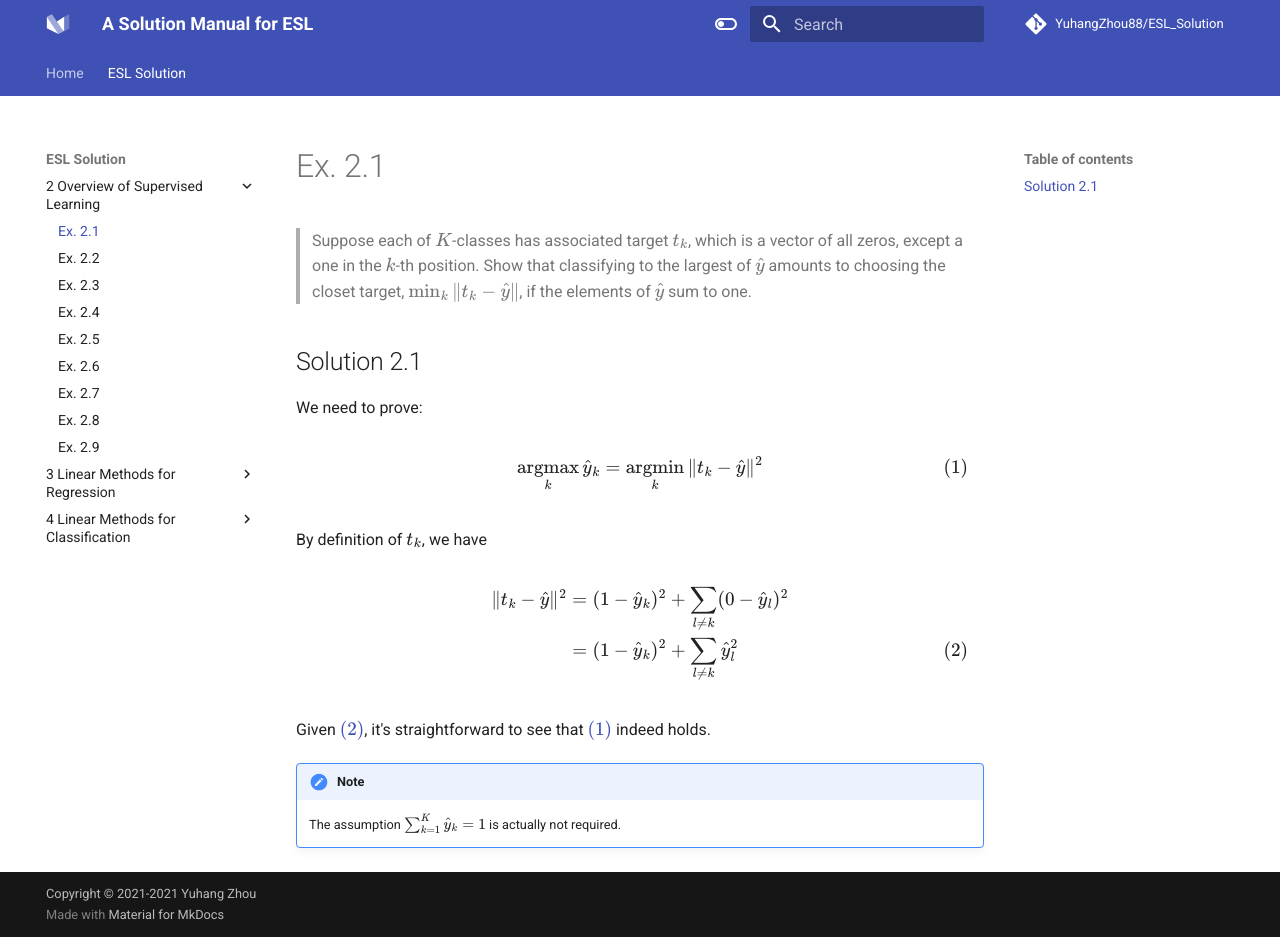
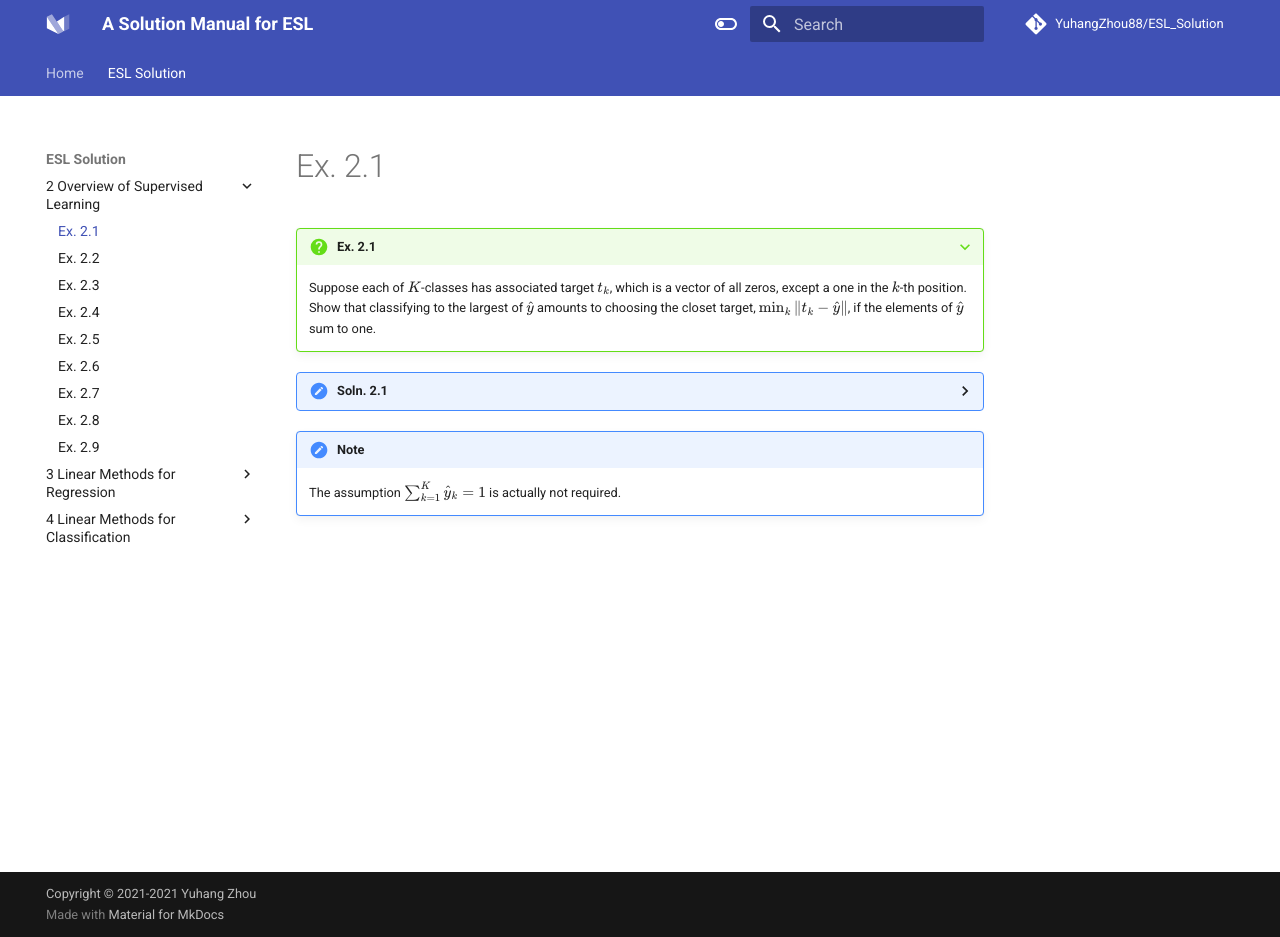
Before and after one commit to YuhangZhou88/ESL_Solution, an MkDocs documentation site: the page built from docs/ESL-Solution/2-Overview-of-Supervised-Learning/ex2-1.md, in a window 1280 px wide and 937 px high. Built offline with MkDocs 1.6.1 and Material for MkDocs 9.7.7, drawn with Linux system fonts in a browser that asks for light colours; comment, search, counter and statistics services are not loaded.

Commit message:
clean up ex 2.1

```diff
--- a/docs/ESL-Solution/2-Overview-of-Supervised-Learning/ex2-1.md
+++ b/docs/ESL-Solution/2-Overview-of-Supervised-Learning/ex2-1.md
@@ -8,29 +8,29 @@ weight: 1
 toc: false
 ---
 
-> Suppose each of $K$-classes has associated target $t_k$, which is a vector of all zeros, except a one in the $k$-th position. Show that classifying to the largest of $\hat y$ amounts to choosing the closet target, $\min_k\|t_k-\hat y\|$, if the elements of $\hat y$ sum to one.
+???+ question "Ex. 2.1"
+	Suppose each of $K$-classes has associated target $t_k$, which is a vector of all zeros, except a one in the $k$-th position. Show that classifying to the largest of $\hat y$ amounts to choosing the closet target, $\min_k\|t_k-\hat y\|$, if the elements of $\hat y$ sum to one.
 
-## Solution 2.1
+??? done "Soln. 2.1"
+
+	We need to prove:
+
+	\begin{equation}
+	\underset{k}{\operatorname{argmax}} \hat y_k = \underset{k}{\operatorname{argmin}} \|t_k-\hat y\|^2
+	\label{eq:2-1a}
+	\end{equation}
+
+	By definition of $t_k$, we have
+
+	\begin{align}
+		\|t_k-\hat y\|^2
+		&= (1-\hat y_k)^2 + \sum_{l \neq k }(0 - \hat y_l)^2\nonumber\\
+		&= (1-\hat y_k)^2 + \sum_{l \neq k }\hat y_l^2
+		\label{eq:2-1b}
+	\end{align}
 
 
-We need to prove:
-
-\begin{equation}
-\underset{k}{\operatorname{argmax}} \hat y_k = \underset{k}{\operatorname{argmin}} \|t_k-\hat y\|^2
-\label{eq:2-1a}
-\end{equation}
-
-By definition of $t_k$, we have
-
-\begin{align}
-	\|t_k-\hat y\|^2
-	&= (1-\hat y_k)^2 + \sum_{l \neq k }(0 - \hat y_l)^2\nonumber\\
-	&= (1-\hat y_k)^2 + \sum_{l \neq k }\hat y_l^2
-	\label{eq:2-1b}
-\end{align}
-
-
-Given $\eqref{eq:2-1b}$, it's straightforward to see that $\eqref{eq:2-1a}$ indeed holds.
+	Given $\eqref{eq:2-1b}$, it's straightforward to see that $\eqref{eq:2-1a}$ indeed holds.
 
 !!!note
 	The assumption $\sum_{k=1}^K\hat y_k=1$ is actually not required.
```
